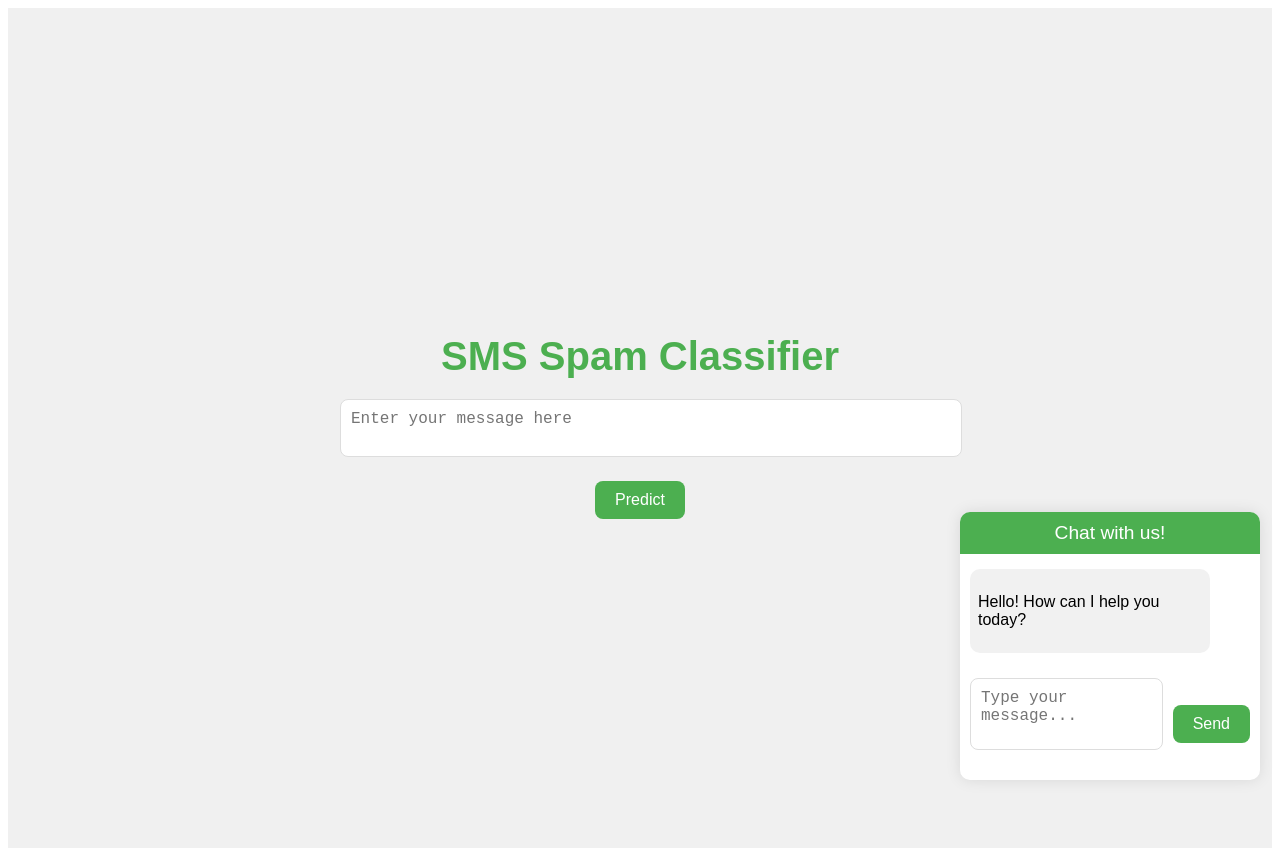
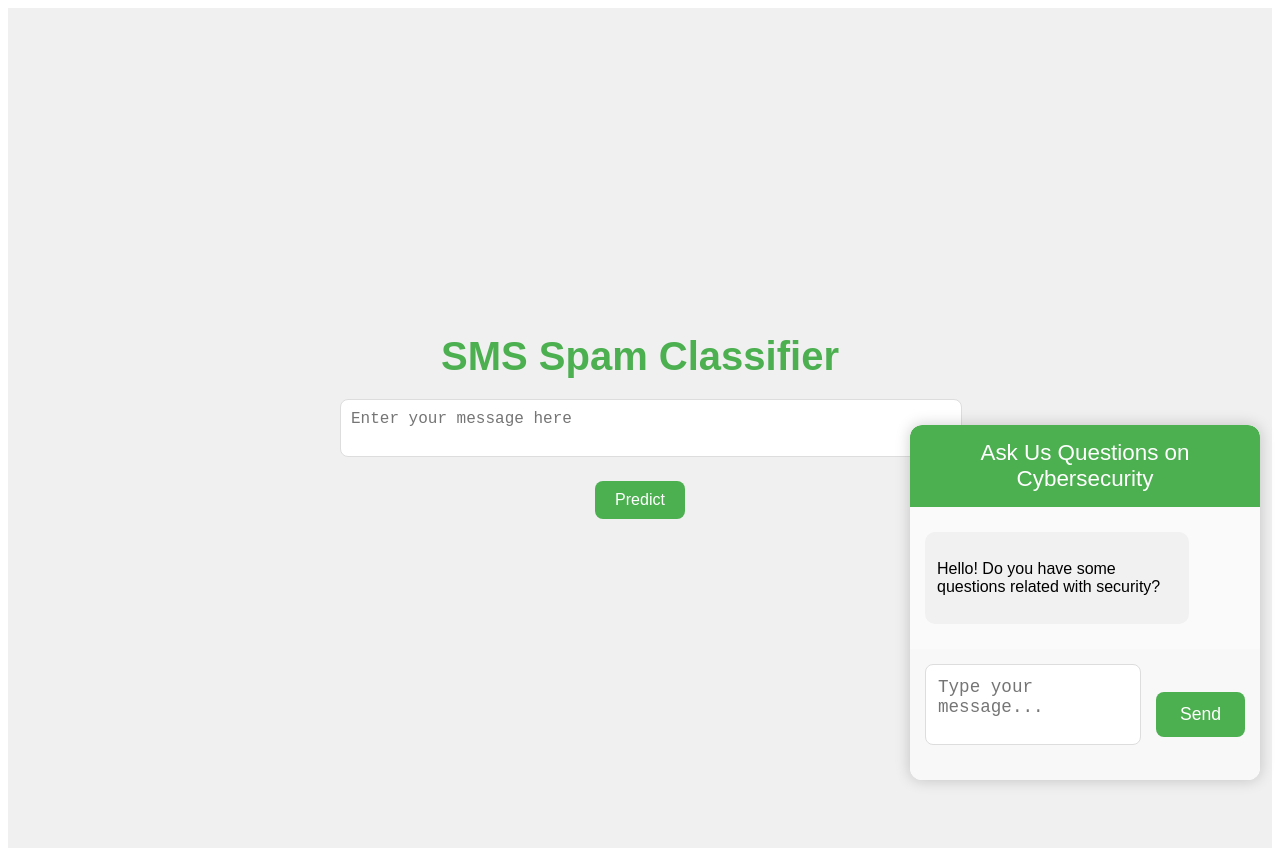
Before and after one commit to adityahacker-1/scam_msg_classifier_hackathon, a React (Vite) app in the folder frontend/email_spam/: page / in a window 1280 px wide. Built offline with nearby package versions, Linux system fonts and the light colour scheme.

Commit message:
Bigger and visible chatbot with more styling

```diff
--- a/frontend/email_spam/src/App.css
+++ b/frontend/email_spam/src/App.css
@@ -53,62 +53,69 @@
     position: fixed;
     bottom: 20px;
     right: 20px;
-    width: 300px;
-    max-height: 500px;
+    width: 350px; /* Increased width */
+    max-height: 550px; /* Increased max height */
     background-color: #ffffff;
-    border-radius: 10px;
-    box-shadow: 0 0 15px rgba(0, 0, 0, 0.1);
+    border-radius: 12px; /* Rounder corners */
+    box-shadow: 0 0 15px rgba(0, 0, 0, 0.2); /* Enhanced shadow */
     display: flex;
     flex-direction: column;
     z-index: 100;
+    overflow: hidden;
+    font-family: 'Arial', sans-serif;
   }
 
   .chat-header {
     background-color: #4caf50;
     color: white;
-    padding: 10px;
-    font-size: 1.2rem;
+    padding: 15px;
+    font-size: 1.4rem;
     text-align: center;
-    border-radius: 10px 10px 0 0;
+    border-radius: 12px 12px 0 0;
   }
 
   .chat-messages {
     flex-grow: 1;
     overflow-y: auto;
-    padding: 10px;
-    max-height: 400px;
+    padding: 15px; /* Increased padding */
+    max-height: 400px; /* Set height for messages */
+    background-color: #fafafa; /* Light background for chat area */
   }
 
   .message {
-    padding: 8px;
-    margin: 5px 0;
+    padding: 12px;
+    margin: 10px 0;
     border-radius: 10px;
-    max-width: 80%;
+    max-width: 75%;
   }
 
   .bot {
     background-color: #f1f1f1;
     align-self: flex-start;
+    margin-right: 15px;
   }
 
   .user {
     background-color: #4caf50;
     color: white;
     align-self: flex-end;
+    margin-left: 15px;
   }
 
   .chat-input {
     display: flex;
     align-items: center;
-    gap: 10px;
-    padding: 10px;
+    gap: 15px; /* Increased gap between text area and button */
+    padding: 15px;
+    background-color: #f8f8f8;
+    border-radius: 0 0 12px 12px; /* Rounded corners at the bottom */
   }
 
   .chat-input textarea {
     width: 80%;
-    height: 50px;
-    padding: 10px;
-    font-size: 1rem;
+    height: 55px; /* Increased height */
+    padding: 12px;
+    font-size: 1.1rem; /* Slightly larger font */
     border-radius: 8px;
     border: 1px solid #ddd;
     resize: none;
@@ -117,8 +124,8 @@
   .chat-input button {
     background-color: #4caf50;
     color: white;
-    padding: 10px 20px;
-    font-size: 1rem;
+    padding: 12px 24px; /* Bigger button */
+    font-size: 1.1rem;
     border: none;
     border-radius: 8px;
     cursor: pointer;
--- a/frontend/email_spam/src/App.jsx
+++ b/frontend/email_spam/src/App.jsx
@@ -6,7 +6,7 @@ function App() {
   const [inputText, setInputText] = useState(""); // For SMS Spam Classifier input
   const [prediction, setPrediction] = useState("");
   const [messages, setMessages] = useState([
-    { text: "Hello! How can I help you today?", sender: "bot" },
+    { text: "Hello! Do you have some questions related with security?", sender: "bot" },
   ]);
   const [chatbotInput, setChatbotInput] = useState(""); // For Chatbot input
 
@@ -44,6 +44,14 @@ function App() {
     setChatbotInput(""); // Clear the chatbot input field
   };
 
+  // Handle Enter key press to trigger button click
+  const handleKeyDown = (e) => {
+    if (e.key === 'Enter') {
+      e.preventDefault(); // Prevent default Enter key behavior (line break in textarea)
+      handleSubmitChatbot(); // Trigger the chatbot submit
+    }
+  };
+
   return (
     <div className="App">
       {/* SMS Spam Classifier */}
@@ -54,14 +62,14 @@ function App() {
           onChange={(e) => setInputText(e.target.value)}
           placeholder="Enter your message here"
         />
-        <button onClick={handleSubmitSMS}>Predict</button>
+        <button onClick={handleSubmitSMS} >Predict</button>
 
         {prediction && <h2>{prediction}</h2>}
       </div>
 
       {/* Chatbot */}
       <div className="chatbot">
-        <div className="chat-header">Chat with us!</div>
+        <div className="chat-header">Ask Us Questions on Cybersecurity</div>
         <div className="chat-messages">
           {messages.map((msg, index) => (
             <div
@@ -76,6 +84,7 @@ function App() {
           <textarea
             value={chatbotInput}
             onChange={(e) => setChatbotInput(e.target.value)}
+            onKeyDown={handleKeyDown} // Add the event listener for Enter key press
             placeholder="Type your message..."
           ></textarea>
           <button onClick={handleSubmitChatbot}>Send</button>
```
